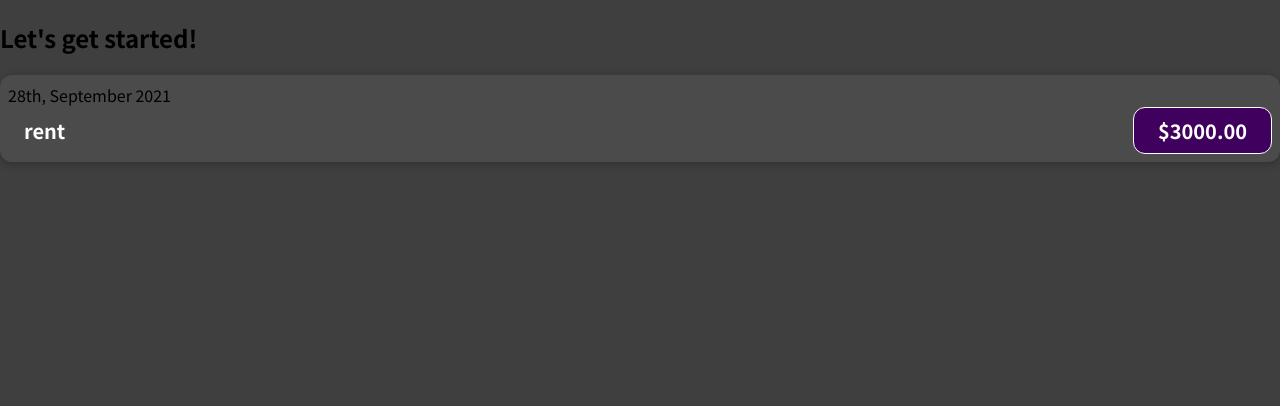
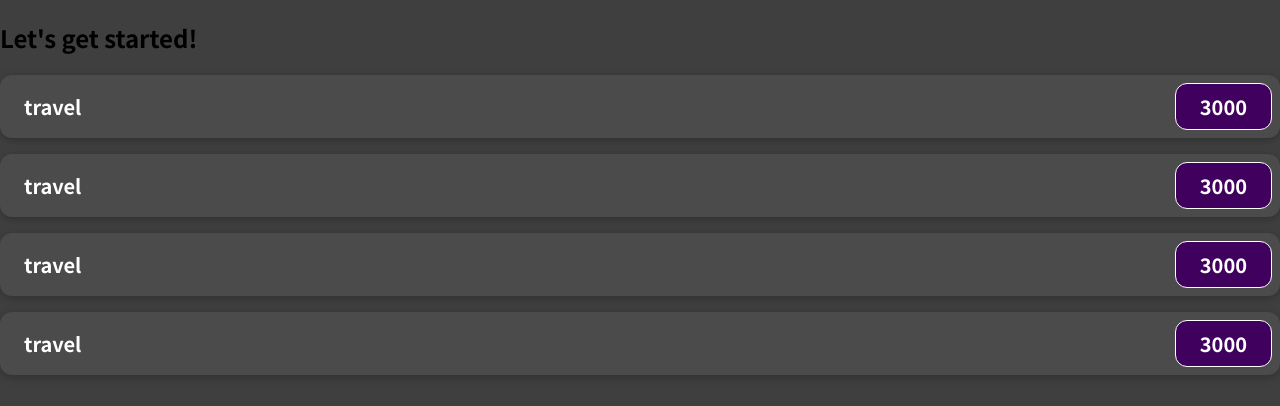
Before and after one commit to psurer/react-expense-app, a JavaScript app: page / in a window 1280 px wide. Shown: the top 406 px of the page. Built offline with nearby package versions, Linux system fonts and the light colour scheme.

Commit message:
adding expenses

```diff
--- a/src/App.js
+++ b/src/App.js
@@ -1,10 +1,46 @@
-import ExpenseItem from './components/ExpenseItem';
+import ExpenseItem from "./components/ExpenseItem";
 function App() {
+  const expenses = [
+    {
+      title: "rent",
+      amount: 3000,
+      date: new Date(2021, 1, 1),
+    },
+    {
+      title: "travel",
+      amount: 5000,
+      date: new Date(2021, 3, 11),
+    },
+    {
+      title: "car insurance",
+      amount: 150,
+      date: new Date(2021, 4, 21),
+    },
+    {
+      title: "food",
+      amount: 600,
+      date: new Date(2021, 1, 16),
+    },
+  ];
   return (
     <div>
       <h2>Let's get started!</h2>
+      <ExpenseItem
+      title={expenses[0].title}
+      amount={expenses[0].amount}
+      date={expenses[0].date}>
+      </ExpenseItem>
+      <ExpenseItem
+      title={expenses[1].title}
+      amount={expenses[1].amount}
+      date={expenses[1].date}
+      ></ExpenseItem>
+      <ExpenseItem
+      title={expenses[2].title}
+      amount={expenses[2].amount}
+      date={expenses[2].date}
+      ></ExpenseItem>
       <ExpenseItem></ExpenseItem>
-
     </div>
   );
 }
--- a/src/components/ExpenseItem.js
+++ b/src/components/ExpenseItem.js
@@ -3,17 +3,19 @@ function ExpenseItem() {
   // using builtin date consturctor that comes with JS
   // here we create dummy data
   const expenseDate = new Date(2021, 9, 28);
-  const expenseTitle = 'rent';
+  const expenseTitle = 'travel';
   const expenseAmount = 3000.00;
 
   return (
     //we use className because class is a reserved word in JS
     // here we replace hardcoded data with opening and closing curly braces
+    // built in method .toISOString is avail on all date objects to output as string
     <div className="expense-item">
-      <div>28th, September 2021</div>
+
+      <div>{expenseDate.toISOString}</div>
       <div className="expense-item__description">
         <h2>{expenseTitle}</h2>
-        <div className="expense-item__price">$3000.00</div>
+        <div className="expense-item__price">{expenseAmount}</div>
       </div>
       </div>
   );
```
